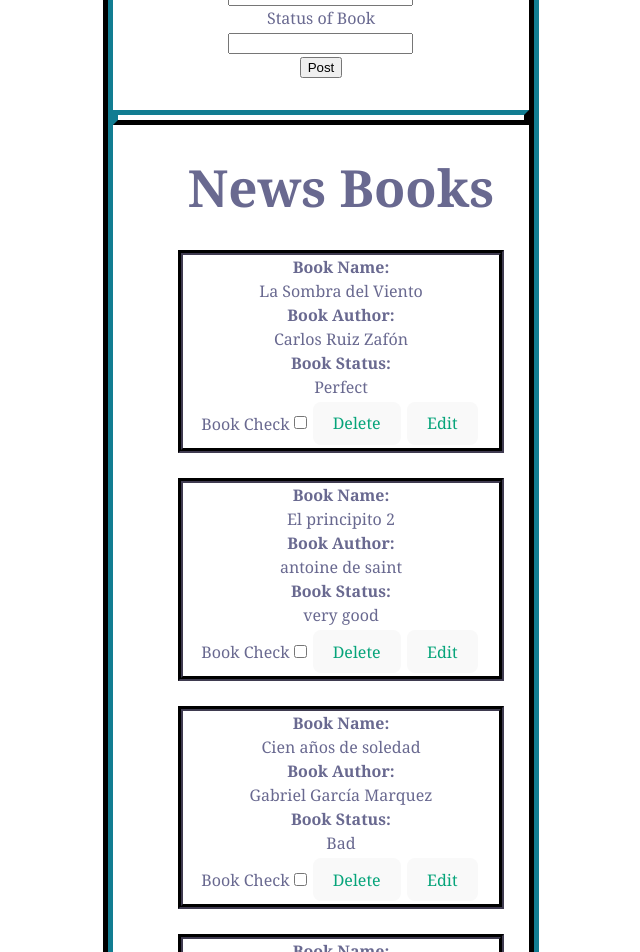
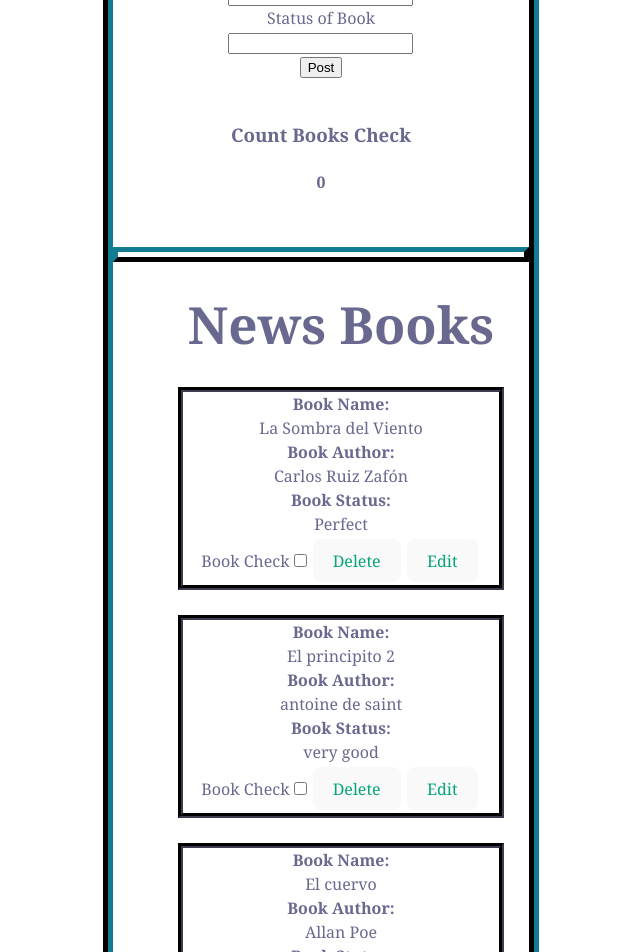
Before and after one commit to JuanDiegoCC02/Todo-List-React, a React (Vite) app: page /todolist in a window 1280 px wide. Shown: the part 420-1372 px from the top of the page, without its empty margins (319-959 px from the left). Built offline with nearby package versions, Linux system fonts and the light colour scheme; data requests are answered from the project's data file.

Commit message:
cambio del contador

```diff
--- a/db.json
+++ b/db.json
@@ -35,13 +35,6 @@
       "borrowBook": false
     },
     {
-      "id": "ba03",
-      "namebook": "Cien años de soledad",
-      "autorbook": "Gabriel García Marquez",
-      "statusbook": "Bad",
-      "borrowBook": false
-    },
-    {
       "id": "1e5d",
       "namebook": "El cuervo",
       "autorbook": "Allan Poe ",
--- a/src/components/FormBooks.jsx
+++ b/src/components/FormBooks.jsx
@@ -6,8 +6,6 @@
 
 
     function FormBooks() {
-
-
 
         const [NameBook, SetNameBook]=useState()
         const [AutorBook, SetAutorBook]=useState()
@@ -19,14 +17,21 @@
         const [editStatus,setEditStatus] = useState("")
         const [recarga,setRecarga] = useState(false)
         const [bookCheck, setBookCheck] = useState("")
+        const [count, setCount] = useState(0)
 
 
         const handleBookCheck = async(id, index) => {
             const updatedBooks = [...books]
+
             updatedBooks[index].borrowBook = !updatedBooks[index].borrowBook
             await updateBooks(
                 {"borrowBook": updatedBooks[index].borrowBook}, id)
-            SetBooks(updatedBooks)
+            SetBooks(updatedBooks);
+            if (updatedBooks[index].borrowBook) {
+                setCount(count + 1);
+            } else {
+                setCount(count - 1);
+            }
         }
 
 
@@ -107,8 +112,11 @@
         </div>
 
         <input onClick={post} type="button" value="Post" />
-        <div>
+        <div><br />
         </div>
+        <h3>Count Books Check</h3>
+        <h4>{count}</h4>
+
         <br /> <hr  className='Line'/>
 
     <ul className='ListaBooks'>
@@ -129,7 +137,7 @@
          name="bookCheck"
          id="bookCheck"
          checked={libro.borrowBook}
-         onClick={()=>handleBookCheck(libro.id,index)}
+         onChange={()=>handleBookCheck(libro.id,index)}
 
         />
 
```
